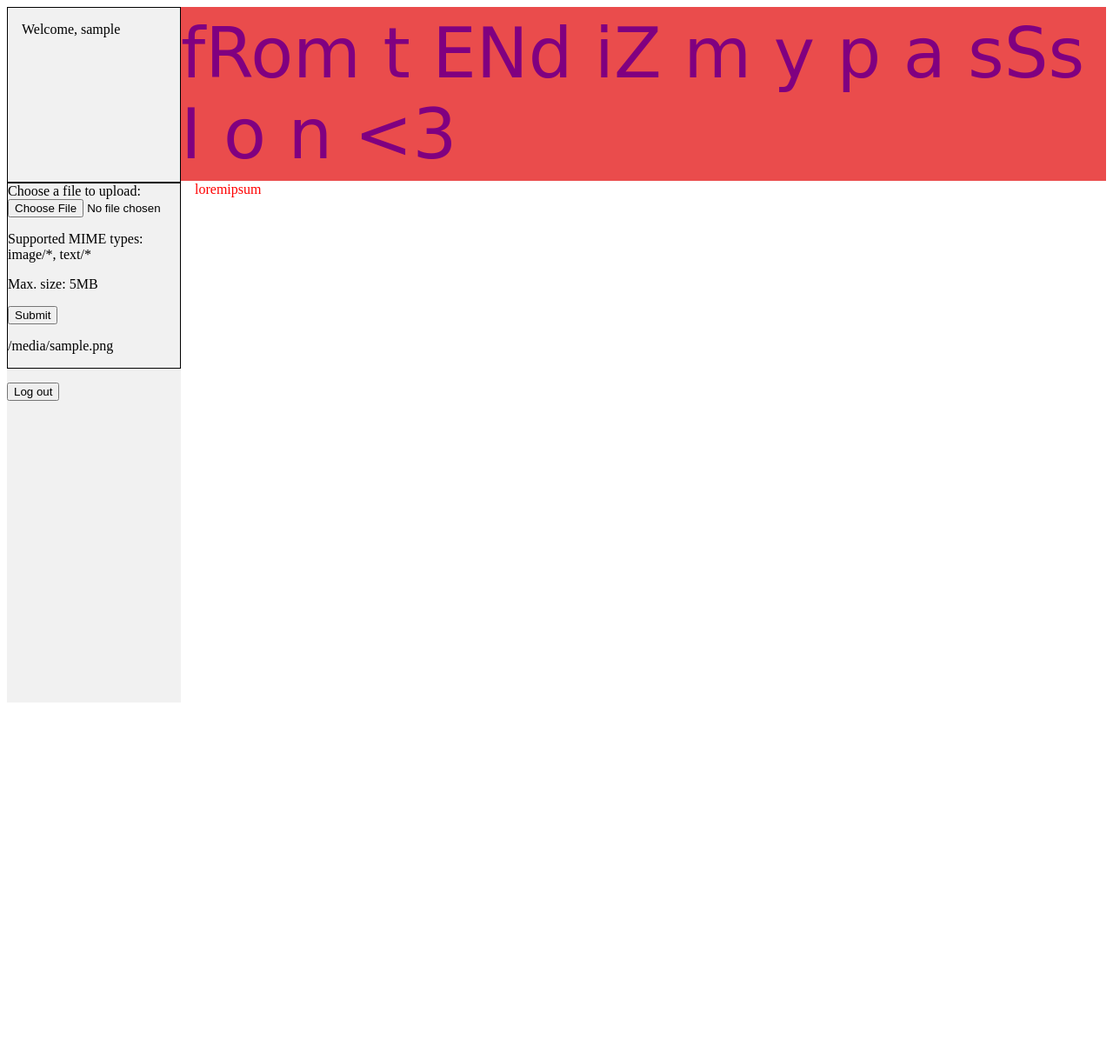
After one commit to SirCossack/nerdbord-project-challenge, a Django app: template cloud_storage/login/templates/loggedin.html in a window 1280 px wide. The commit adds this page. Shown: the whole page at 87% size. Run offline with Django 5.2, Linux system fonts and the light colour scheme; the template is opened without the code that fills it: most values are stand-ins (such as "Sample title", 1, 10 or a date in 2020).

Commit message:
Added file upload... poorly

```diff
--- /dev/null
+++ b/cloud_storage/login/static/loggedin.css
@@ -0,0 +1,68 @@
+/* The side navigation menu */
+.sidebar {
+  margin: 0;
+  padding: 0;
+  width: 200px;
+  background-color: #f1f1f1;
+  position: fixed;
+  height: 100%;
+  overflow: auto;
+}
+
+.topbar {
+position: relative;
+width: calc(100%-200px);
+height: 200px;
+background-color: #ea4c4c;
+overflow: auto;
+padding: 0;
+margin-left: 200px;
+display: flex;
+justify-content: center;
+align-items: center;
+}
+
+.passion {
+color: purple;
+font-size: 80px;
+font-family: 'Lobster', cursive;
+left:20px;
+margin:0;
+}
+
+.username {
+height:168px;
+border-width: 1px;
+border-style: solid;
+}
+/* Sidebar links */
+.sidebar a {
+  display: block;
+  color: black;
+  padding: 16px;
+  text-decoration: none;
+}
+.fileupload{
+border-width: 1px;
+border-style: solid;
+}
+/* Active/current link */
+.sidebar a.active {
+  background-color: #04AA6D;
+  color: white;
+}
+
+/* Links on mouse-over */
+.sidebar a:hover:not(.active) {
+  background-color: #555;
+  color: white;
+}
+
+/* Page content. The value of the margin-left property should match the value of the sidebar's width property */
+div.content {
+  margin-left: 200px;
+  padding: 1px 16px;
+  height: 1000px;
+  position:relative;
+  color: red;
+}
--- /dev/null
+++ b/cloud_storage/login/templates/loggedin.html
@@ -0,0 +1,39 @@
+{% load static %}
+<link rel="stylesheet" type="text/css" href="{% static 'loggedin.css' %}">
+
+<!DOCTYPE html>
+<html lang="en">
+<head>
+    <meta charset="UTF-8">
+    <title>Title</title>
+</head>
+<body>
+
+<div class="sidebar">
+  <a class="username"> Welcome, {{username}}</a>
+  <form class="fileupload" enctype="multipart/form-data" action="/loggedin/" method="POST">
+      {% csrf_token %}
+        Choose a file to upload: <input name="uploadedfile" type="file"/>
+        <p>Supported MIME types: image/*, text/*</p>
+        <p>Max. size: 5MB</p>
+        <input type="submit" value="Submit" />
+      <p>{{filenote}}</p>
+    </form>
+
+    <form class="logout" action="/logout/" method="POST">
+        {% csrf_token %}
+        <input type="submit" value="Log out">
+    </form>
+
+
+
+</div>
+<div class="topbar">
+  <a class="passion"> fRom t ENd   iZ   m y  p a sSs I o n <3</a>
+</div>
+
+<div class="content">
+  loremipsum
+</div>
+</body>
+</html>
--- a/cloud_storage/login/urls.py
+++ b/cloud_storage/login/urls.py
@@ -7,4 +7,5 @@ urlpatterns = [
     path('signup/', views.signup),
     path('signing/', views.signing),
     path('loggedin/', views.loggedin),
+    path('logout/', views.logout),
 ]
```
Also changed, not shown: cloud_storage/login/templates/login.html (+0 -35 lines), cloud_storage/login/views.py (+43 -7 lines), cloud_storage/db.sqlite3.
